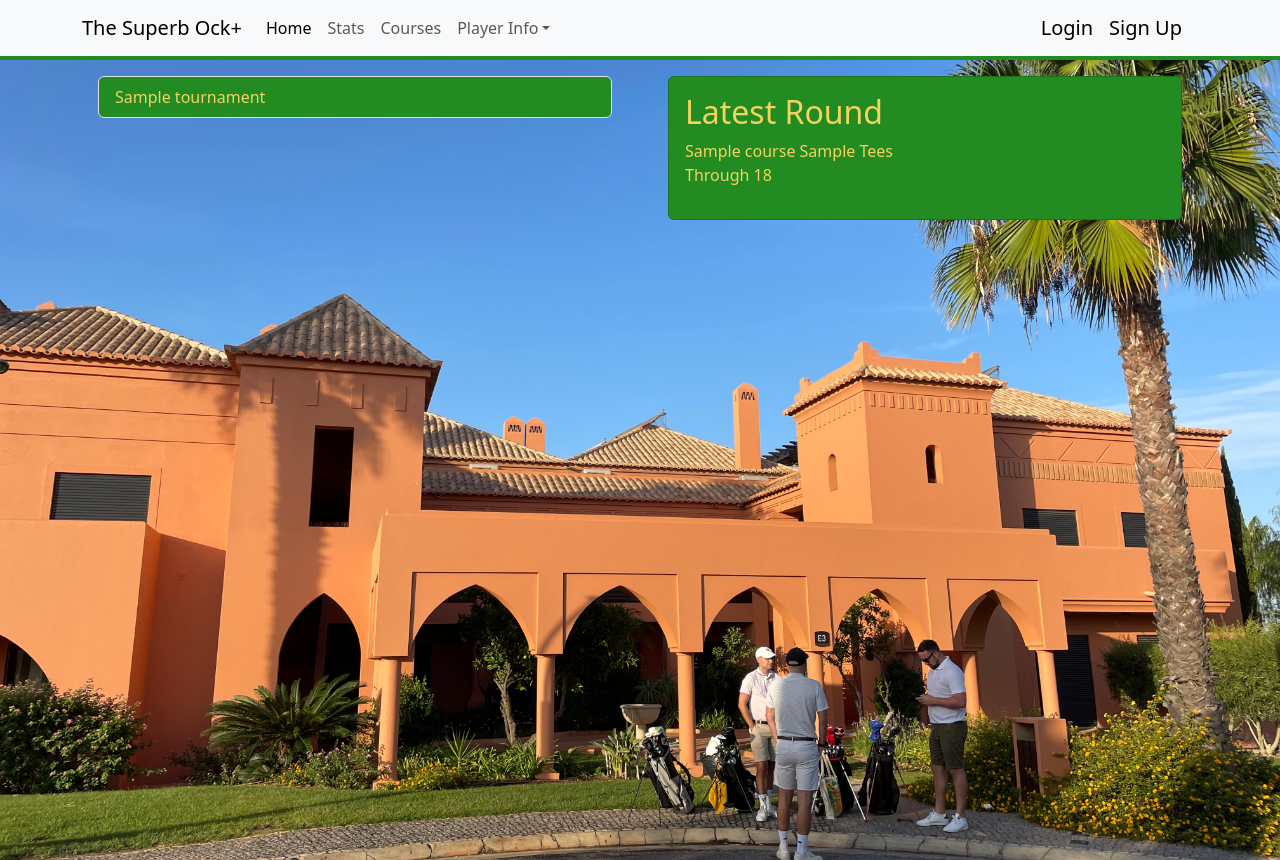
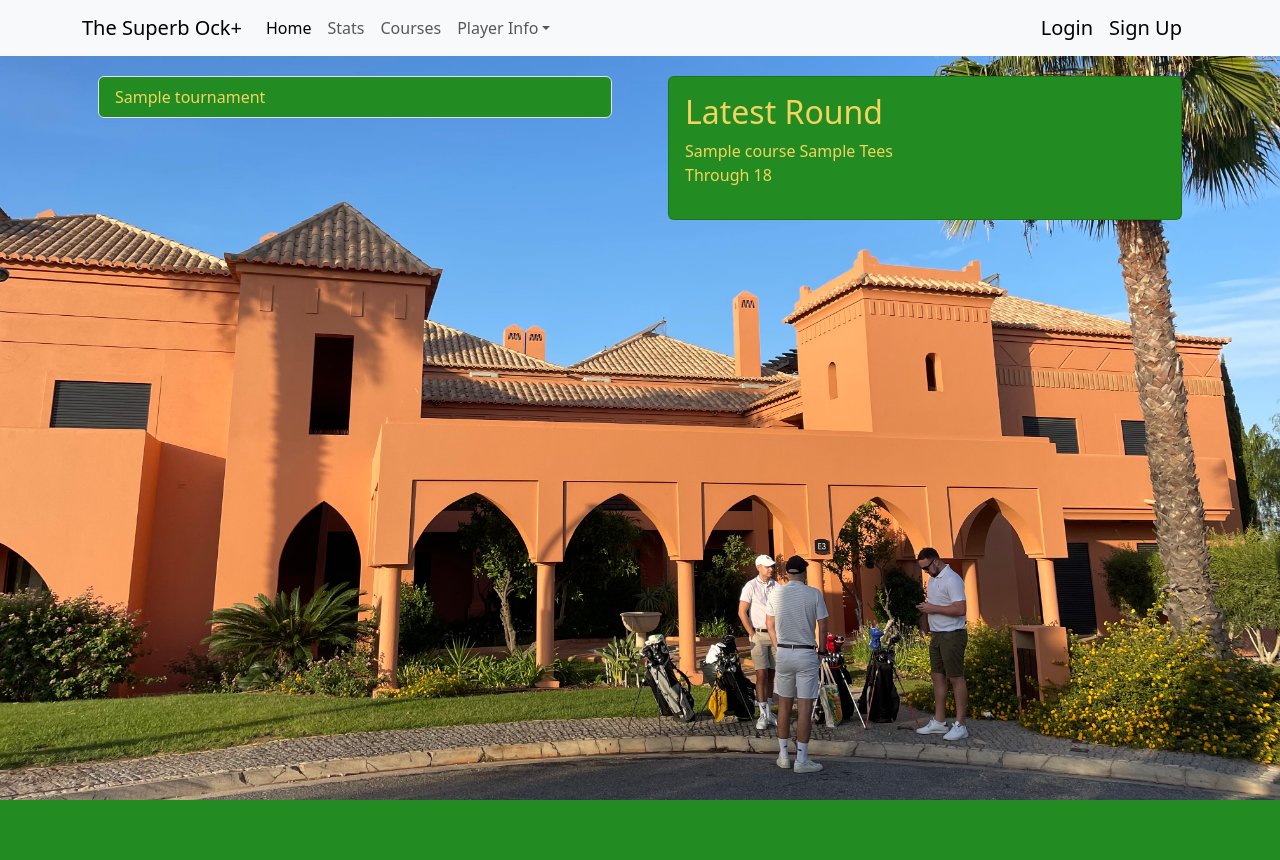
Before and after one commit to rgl1892/golf-2024, a Django app: page / in a window 1280 px wide. After the commit the page ends 800 px from the top, so only its background shows below. Run offline with Django 4.2, Linux system fonts and the light colour scheme; tables that the repository leaves empty hold one stand-in row (values such as "Sample post").

Commit message:
changed home pic to pull page

```diff
--- a/static/tournaments/styles.css
+++ b/static/tournaments/styles.css
@@ -92,9 +92,10 @@ a:active {
   /* left: 50%; */
   /* margin-left: -200px; */
   position: absolute;
+  top: 0;
   height: 100%;
   overflow: hidden;
   width:100%;
   object-fit: cover;
-  /* object-position: 50% 70%; */
+  object-position: 50% 70%;
 }
```
